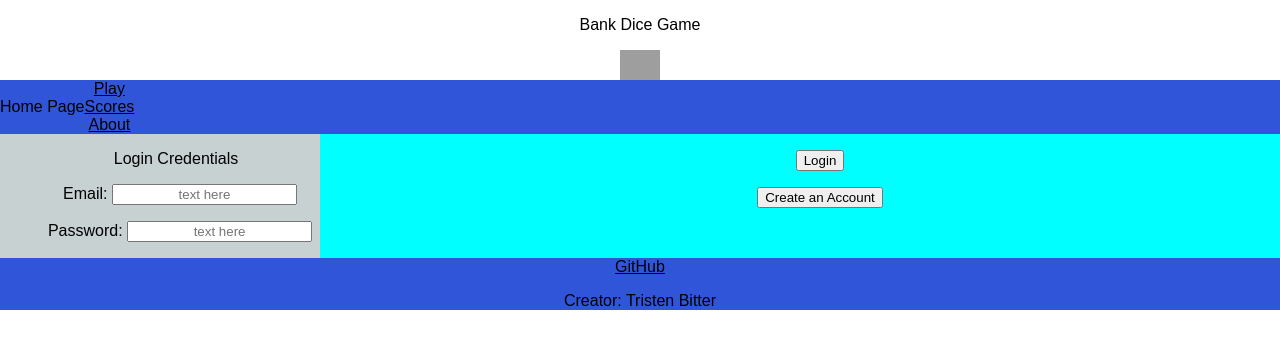
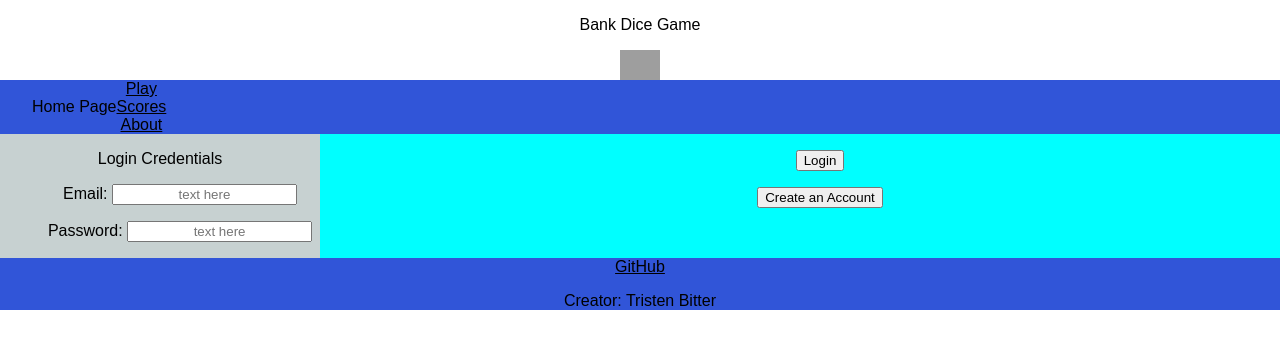
Before and after one commit to TristenBitter/startup, a plain HTML site: page index.html in a window 1280 px wide. Drawn offline with Linux system fonts and the light colour scheme; grey boxes are pictures that could not be loaded.

```diff
--- a/styles.css
+++ b/styles.css
@@ -44,7 +44,7 @@
     padding: 0 0.5em;
     background-color: rgb(77, 229, 77);
   }
-  section p {
+  header p {
     padding-inline-start: 2em;
   }
 
```
Also changed, not shown: 1 other file.
